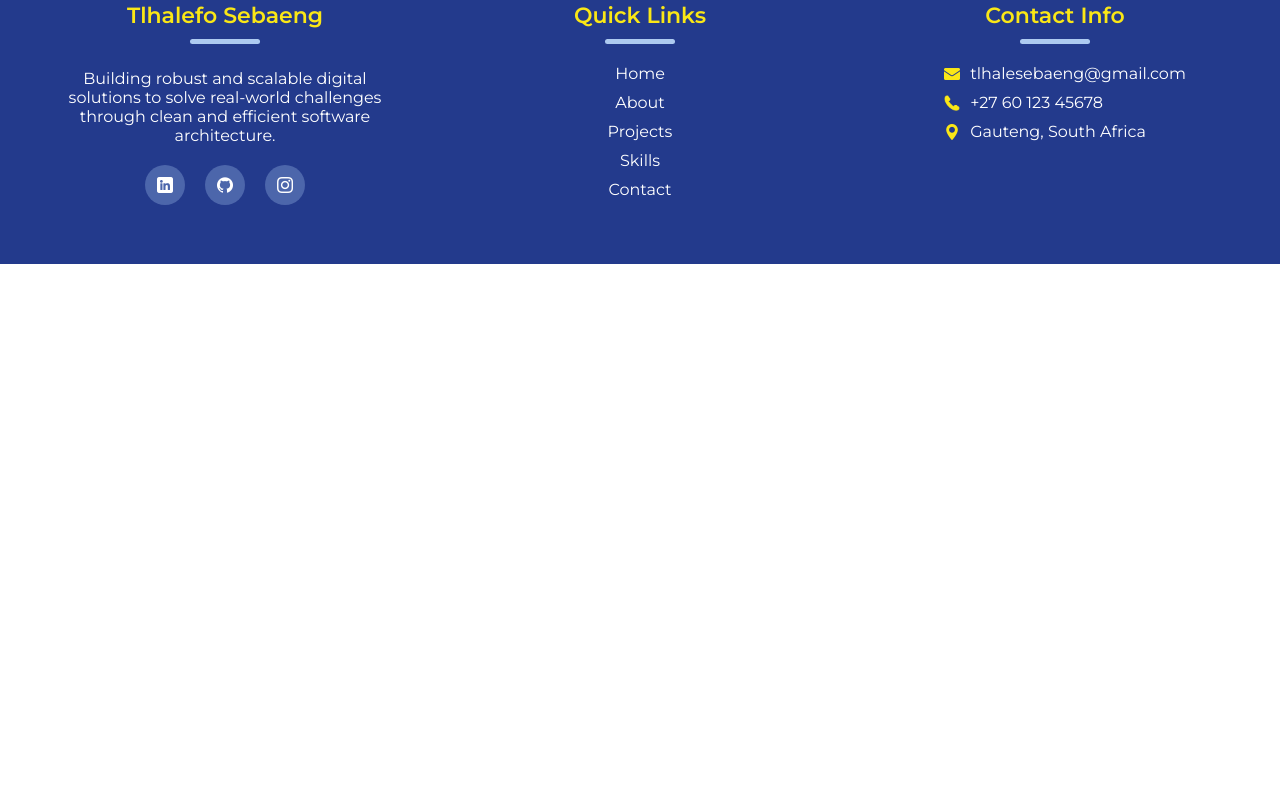
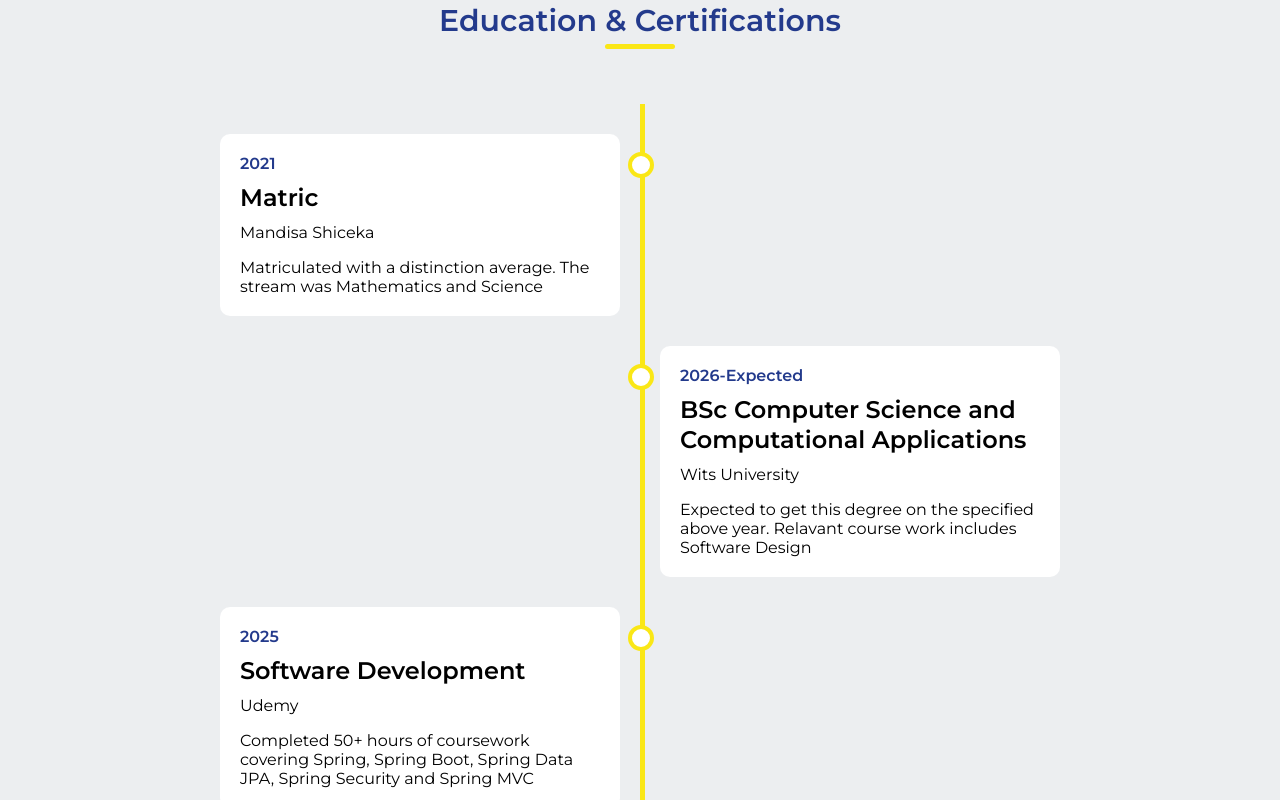
Before and after one commit to tlhalesebaeng/my-portfolio, a React (Vite) app: page / in a window 1280 px wide. Shown: the part 2460-3260 px from the top of the page. Before the commit the page ends 2724 px from the top, so only its background shows below. Built offline with nearby package versions, Linux system fonts and the light colour scheme.

Commit message:
education and certificates as skills first implementation

```diff
--- a/src/App.jsx
+++ b/src/App.jsx
@@ -5,6 +5,7 @@ import Header from './components/header/Header.jsx';
 import Navigation from './components/navigation/Navigation.jsx';
 import PersonalInfo from './components/personal-info/PersonalInfo.jsx';
 import Projects from './components/projects/Projects.jsx';
+import Skills from './components/skills/Skills.jsx';
 
 const App = () => {
     return (
@@ -15,6 +16,7 @@ const App = () => {
             <PersonalInfo />
             <Projects />
             <Contact />
+            <Skills />
             <Footer />
         </main>
     );
--- /dev/null
+++ b/src/components/skills/Skills.css
@@ -0,0 +1,28 @@
+.skills {
+    padding: 50px;
+    display: flex;
+    flex-direction: column;
+    align-items: center;
+}
+
+.skills h2 {
+    color: rgb(35, 58, 140);
+    font-size: 30px;
+}
+
+.skills-info {
+    height: 980px;
+    width: 100%;
+    margin-top: 50px;
+    position: relative;
+}
+
+.skills-info__divider {
+    width: 5px;
+    height: 100%;
+    background-color: rgb(250, 231, 22);
+    position: absolute;
+    left: 50%;
+    top: 0px;
+    transform: translate(0px -50%);
+}
--- /dev/null
+++ b/src/components/skills/Skills.jsx
@@ -0,0 +1,53 @@
+import Marker from '../../utils/Marker.jsx';
+import './Skills.css';
+import SkillsList from './SkillsList.jsx';
+
+const Skills = () => {
+    const skills = [
+        {
+            id: 'skill-1',
+            year: '2021',
+            title: 'Matric',
+            place: 'Mandisa Shiceka',
+            description:
+                'Matriculated with a distinction average. The stream was Mathematics and Science',
+        },
+        {
+            id: 'skill-2',
+            year: '2026-Expected',
+            title: 'BSc Computer Science and Computational Applications',
+            place: 'Wits University',
+            description:
+                'Expected to get this degree on the specified above year. Relavant course work includes Software Design',
+        },
+        {
+            id: 'skill-3',
+            year: '2025',
+            title: 'Software Development',
+            place: 'Udemy',
+            description:
+                'Completed 50+ hours of coursework covering Spring, Spring Boot, Spring Data JPA, Spring Security and Spring MVC',
+        },
+        {
+            id: 'skill-4',
+            year: '2025',
+            title: 'Job Simulation',
+            place: 'JP Morgan Chase',
+            description:
+                'Obtained a certificate of completion of job simulation covering software developement with Spring, Spring Boot and MySql',
+        },
+    ];
+
+    return (
+        <section className="skills">
+            <h2>Education & Certifications</h2>
+            <Marker />
+            <section className="skills-info">
+                <div className="skills-info__divider"></div>
+                <SkillsList skills={skills} />
+            </section>
+        </section>
+    );
+};
+
+export default Skills;
--- /dev/null
+++ b/src/components/skills/SkillsList.css
@@ -0,0 +1,58 @@
+.skills-list {
+    list-style: none;
+    position: absolute;
+    left: 50%;
+    top: 0px;
+    transform: translate(0px -50%);
+}
+
+.skills-list li {
+    margin-top: 30px;
+}
+
+.skills-list__skill-details {
+    width: 400px;
+    padding: 20px;
+    background-color: rgb(255, 255, 255);
+    border: none;
+    border-radius: 10px;
+}
+
+.skills-list li:nth-child(odd) .skills-list__skill-details {
+    margin-left: -420px;
+}
+
+.skills-list li:nth-child(even) .skills-list__skill-details {
+    margin-left: 20px;
+}
+
+.skills-list__skill-details h3 {
+    margin: 10px 0px;
+    font-size: 24px;
+    line-height: 30px;
+}
+
+.skills-list__skill-marker {
+    position: relative;
+}
+
+.skills-list li div {
+    height: 26px;
+    width: 26px;
+    border: 4px solid rgb(250, 231, 22);
+    border-radius: 50%;
+    background-color: rgb(255, 255, 255);
+    position: absolute;
+    top: 18px;
+    left: -12px;
+}
+
+.skills-list__skill-year {
+    color: rgb(35, 58, 140);
+    font-size: 16px;
+    font-weight: 600;
+}
+
+.skills-list__skill-description {
+    margin-top: 16px;
+}
--- /dev/null
+++ b/src/components/skills/SkillsList.jsx
@@ -0,0 +1,25 @@
+import './SkillsList.css';
+
+const SkillsList = ({ skills }) => {
+    return (
+        <ul className="skills-list">
+            {skills.map((skill) => (
+                <li key={skill.id}>
+                    <section className="skills-list__skill-marker">
+                        <div></div>
+                    </section>
+                    <section className="skills-list__skill-details">
+                        <p className="skills-list__skill-year">{skill.year}</p>
+                        <h3>{skill.title}</h3>
+                        <p>{skill.place}</p>
+                        <p className="skills-list__skill-description">
+                            {skill.description}
+                        </p>
+                    </section>
+                </li>
+            ))}
+        </ul>
+    );
+};
+
+export default SkillsList;
```
